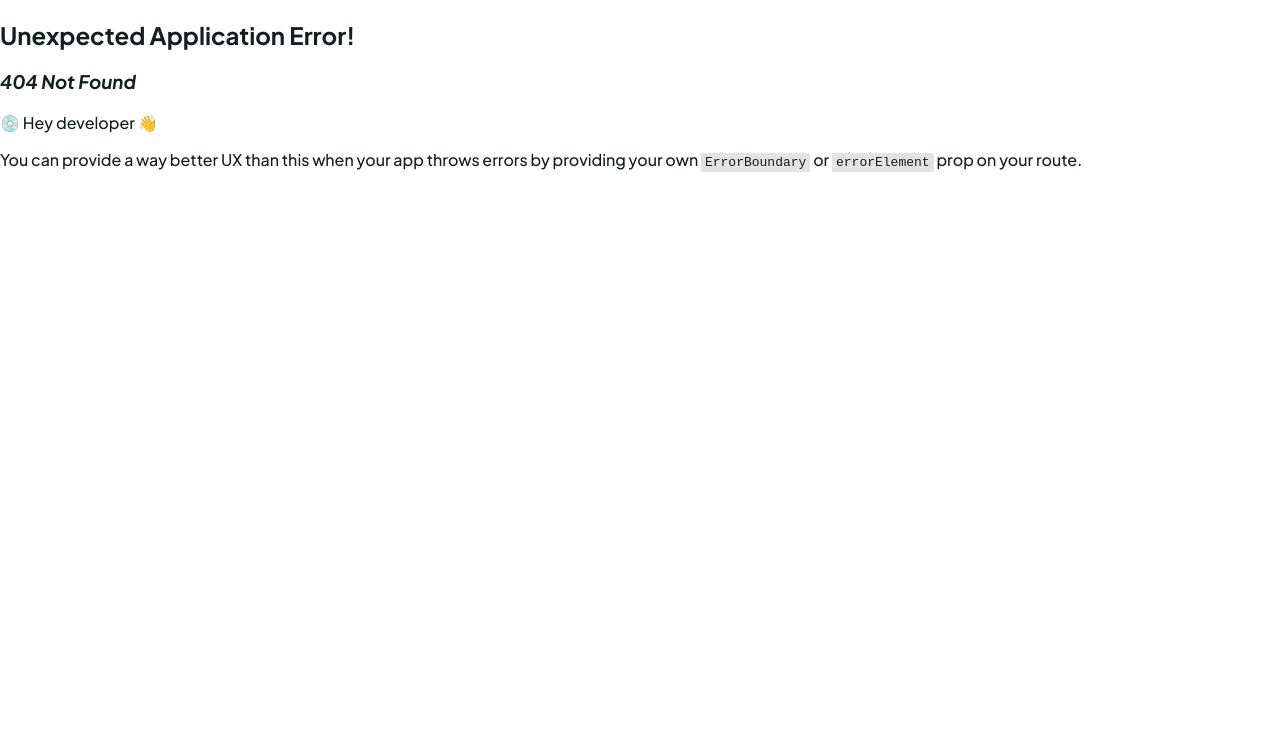
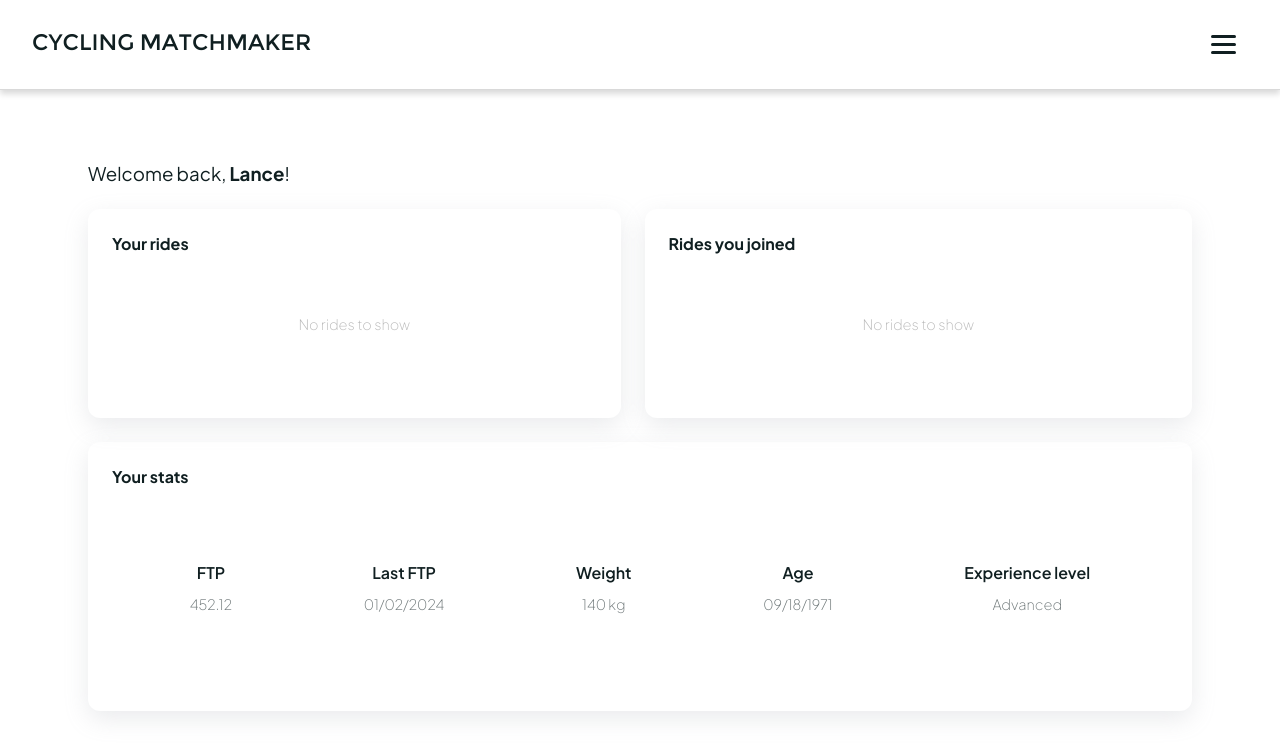
Before and after one commit to sebassarmiento/cycling-matchmaker-frontend, a React (Vite) app: page /app/profile in a window 1280 px wide. Before the commit this address had no page. Shown: the top 754 px of the page. Built offline with nearby package versions, Linux system fonts and the light colour scheme.

Commit message:
Adding basic profile page and navbar menu after login

```diff
--- a/src/components/Button.tsx
+++ b/src/components/Button.tsx
@@ -3,13 +3,16 @@ import "../styles/components/button.css"
 
 interface ButtonProps {
     type: 'primary' | 'secondary';
+    disabled?: boolean;
     width?: number;
     children: React.ReactNode;
 }
 
-const Button: React.FC<ButtonProps> = ({ type, children }) => {
+const Button: React.FC<ButtonProps> = ({ type, disabled, children }) => {
     // Determine the button's className based on the `type` prop
-    const className = "button " + (type === 'primary' ? 'button-primary' : 'button-secondary');
+    let className = "button " + (type === 'primary' ? 'button-primary' : 'button-secondary');
+
+    className += (disabled ? " button-disabled" : "");
 
     return (
         <button className={className} >
--- /dev/null
+++ b/src/components/Navbar.tsx
@@ -0,0 +1,26 @@
+import React, { useState } from "react";
+import "../styles/components/navbar.css";
+import SideMenu from "./SideMenu";
+
+const Navbar: React.FC = () => {
+    const [menuOpen, setMenuOpen] = useState(false);
+
+    const toggleMenu = () => {
+        setMenuOpen(!menuOpen);
+    }
+
+    return (
+        <div className="navbar-main-container">
+            <div className="navbar-brand">
+                <div>Cycling Matchmaker</div>
+            </div>
+            <div onClick={toggleMenu} className="hamburger-navbar-menu-container">
+                <div className="hamburger-navbar-menu"></div>
+            </div>
+
+            <SideMenu isOpen={menuOpen} onClose={toggleMenu} />
+        </div>
+    );
+};
+
+export default Navbar;
--- /dev/null
+++ b/src/components/SideMenu.tsx
@@ -0,0 +1,28 @@
+import React from "react";
+import "../styles/components/side-menu.css";
+import { Link } from "react-router-dom";
+
+interface SideMenuProps {
+    isOpen: boolean;
+    onClose: () => void;
+}
+
+const SideMenu: React.FC<SideMenuProps> = ({ isOpen, onClose }) => {
+    if (!isOpen) return null;
+
+    return (
+        <>
+            <div onClick={onClose} className="side-menu-overlay-container">
+            </div>
+            <div className="side-menu-container">
+                <span onClick={onClose} className="side-menu-close-btn"></span>
+                <div className="side-menu-option">Profile</div>
+                <div className="side-menu-option">Rides</div>
+                <div className="side-menu-option">Create Ride</div>
+                <Link to="/login" ><div className="side-menu-option">Log out</div></Link>
+            </div>
+        </>
+    );
+};
+
+export default SideMenu;
--- a/src/index.css
+++ b/src/index.css
@@ -22,6 +22,10 @@ html, body {
     box-sizing: border-box;
 }
 
+h1, h2, h3, h4, h5, h6 {
+    margin: 0px;
+}
+
 a {
     text-decoration: none;
 }
--- a/src/main.tsx
+++ b/src/main.tsx
@@ -5,6 +5,7 @@ import { createBrowserRouter, RouterProvider } from 'react-router-dom'
 import LandingPage from './routes/LandingPage'
 import LoginPage from './routes/LoginPage'
 import SignupPage from './routes/SignupPage'
+import ProfilePage from './routes/app/ProfilePage'
 
 
 const router = createBrowserRouter([
@@ -19,6 +20,10 @@ const router = createBrowserRouter([
   {
     path: "/signup",
     element: <SignupPage />
+  },
+  {
+    path: "/app/profile",
+    element: <ProfilePage />
   }
 ])
 
--- /dev/null
+++ b/src/mockData/userMockUp.json
@@ -0,0 +1,23 @@
+{
+    "id": 12345,
+    "username": "Lance.armstrong",
+    "email": "lance.armstrong@gmail.com",
+    "password": "mockpassword",
+    "firstName": "Lance",
+    "lastName": "Armstrong",
+    "sex": "Male",
+    "birthday": "09/18/1971",
+    "weight": 140,
+    "metric": true,
+    "FTP": 452.12,
+    "FTPdate": "01/02/2024",
+    "equipment": [],
+    "loginToken": "mockLoginToken",
+    "stravaAPIToken": "MockStravaAPIToken",
+    "stravaRefreshToken": "MockStravaRefreshToken",
+    "eventsHosted": [],
+    "eventsJoined": [],
+    "createdAt": "01/01/2024",
+    "lastLogin": "01/15/2024",
+    "emailAuthenticated": "lance.armstrong@gmail.com"
+}
--- a/src/routes/LoginPage.tsx
+++ b/src/routes/LoginPage.tsx
@@ -1,12 +1,19 @@
-import { Link } from "react-router-dom";
+import { Link, useNavigate } from "react-router-dom";
 import Button from "../components/Button";
 import "../styles/login.css"
 import { useState } from "react";
+import LoaderWheel from "../components/LoaderWheel";
 
 const LoginPage = () => {
 
+    const navigate = useNavigate();
+
     const [userName, setUserName] = useState<string>("");
     const [password, setPassword] = useState<string>("");
+
+    const [loginSuccessful, setLoginSuccessful] = useState<boolean>(true); // true for prototype only
+
+    const [loading, setLoading] = useState<boolean>(false);
 
     const handleNameChange = (e: React.ChangeEvent<HTMLInputElement>) => {
         setUserName(e.target.value)
@@ -17,9 +24,30 @@ const LoginPage = () => {
     }
 
     const handleLogin = (e: any) => {
-        e.preventDefault();
-        console.log("The name is " + userName)
-        // fetch
+        if(userName == "" || password == ""){
+            console.log("hereeeeee")
+            return null;
+        } else {
+            e.preventDefault();
+            console.log("The name is " + userName)
+            // fetch
+            if(loginSuccessful){
+                setLoading(true);
+                setTimeout(() => {
+                    // navigate to "/app/profile", aka login
+                    navigate("/app/profile");
+                    console.log("navigated!");
+                }, 3000);
+            }
+        }
+    }
+
+    if(loading){
+        return (
+            <div>
+                <LoaderWheel />
+            </div>
+        )
     }
 
     return (
@@ -41,7 +69,7 @@ const LoginPage = () => {
                 </div>
 
                 <div onClick={handleLogin} className="login-form-login-btn" >
-                    <Button type="primary" >Login</Button>
+                    <Button disabled={userName == "" || password == ""} type="primary" >Login</Button>
                 </div>
                 <span className="login-form-to-signup" >Don't have an account?<span><Link to="/signup" >Sign up</Link></span></span>
             </form>
--- /dev/null
+++ b/src/routes/app/ProfilePage.tsx
@@ -0,0 +1,64 @@
+import Navbar from "../../components/Navbar";
+import "../../styles/profile-page.css";
+
+import mockUserData from "../../mockData/userMockUp.json";
+import { useEffect } from "react";
+
+const ProfilePage = () => {
+
+
+    useEffect(() => {
+        console.log(mockUserData);
+    }, [])
+
+
+    return (
+        <div className="profile-page-main-container" >
+            <Navbar />
+            <div className="profile-page-grid" >
+                <h3 className="profile-page-welcome-message" >Welcome back,  <b>{mockUserData.firstName}</b>!</h3>
+                <div className="profile-page-user-events" >
+                    <div className="profile-page-user-event" >
+                        <h4>Your rides</h4>
+                        <div>
+                            {mockUserData.eventsHosted.length > 0 ? mockUserData.eventsHosted.map((e) => <div>{e}</div> ) : <div className="profile-page-user-event-no-rides-text" >No rides to show</div>}
+                        </div>
+                    </div>
+                    <div className="profile-page-user-event" >
+                        <h4>Rides you joined</h4>
+                        <div>
+                            {mockUserData.eventsJoined.length > 0 ? mockUserData.eventsJoined.map((e) => <div>{e}</div> ) : <div className="profile-page-user-event-no-rides-text" >No rides to show</div>}
+                        </div>
+                    </div>
+                </div>
+                <div className="profile-page-user-stats" >
+                    <h4>Your stats</h4>
+                    <div className="profile-page-user-stats-data" >
+                        <div>
+                            <div>FTP</div>
+                            <div>{mockUserData.FTP}</div>
+                        </div>
+                        <div>
+                            <div>Last FTP</div>
+                            <div>{mockUserData.FTPdate}</div>
+                        </div>
+                        <div>
+                            <div>Weight</div>
+                            <div>{mockUserData.weight} kg</div>
+                        </div>
+                        <div>
+                            <div>Age</div>
+                            <div>{mockUserData.birthday}</div>
+                        </div>
+                        <div>
+                            <div>Experience level</div>
+                            <div>Advanced</div>
+                        </div>
+                    </div>
+                </div>
+            </div>
+        </div>
+    )
+};
+
+export default ProfilePage;
--- a/src/styles/components/button.css
+++ b/src/styles/components/button.css
@@ -16,3 +16,12 @@
     cursor: pointer;
     background-position: right center;
 }
+
+
+
+.button-disabled {
+    opacity: 0.3;
+}
+.button-disabled:hover {
+    cursor:not-allowed;
+}
--- /dev/null
+++ b/src/styles/components/navbar.css
@@ -0,0 +1,56 @@
+.navbar-main-container {
+    padding: 0px 32px;
+    height: 90px;
+    display: flex;
+    align-items: center;
+    justify-content: space-between;
+    border-bottom: 1px solid rgba(0, 0, 0, 0.15);
+    box-shadow: 0 4px 6px rgba(0, 0, 0, 0.15);
+}
+
+.navbar-main-container > .navbar-brand {
+    font-family: 'Khyay';
+    text-transform: uppercase;
+    color: var(--dark-color);
+    margin: 0px;
+    padding: 0px;
+    height: 50px;
+    display: flex;
+    align-items: center;
+    font-size: 1.4em;
+}
+
+
+
+.hamburger-navbar-menu-container {
+    padding: 18px 12px;
+}
+.hamburger-navbar-menu-container:hover {
+    cursor: pointer;
+}
+
+.hamburger-navbar-menu {
+    background-color: var(--dark-color);
+    height: 3px;
+    width: 25px;
+    border-radius: 4px;
+}
+
+.hamburger-navbar-menu::before, .hamburger-navbar-menu::after {
+    content: "";
+    position: absolute;
+    background-color: var(--dark-color);
+    height: 3px;
+    width: 25px;
+    border-radius: 4px;
+}
+
+
+
+
+.hamburger-navbar-menu::before {
+    transform: translateY(8px);
+}
+.hamburger-navbar-menu::after {
+    transform: translateY(-8px);
+}
--- /dev/null
+++ b/src/styles/components/side-menu.css
@@ -0,0 +1,67 @@
+.side-menu-overlay-container {
+    position: absolute;
+    top: 0;
+    left: 0;
+    height: 100vh;
+    width: 100vw;
+    background-color: rgba(0, 0, 0, 0.274);
+    animation: showSideMenuOverlay 0.3s ease-in-out;
+}
+@keyframes showSideMenuOverlay {
+    0% {opacity: 0;}
+    100% {opacity: 1;}
+}
+
+.side-menu-container {
+    background-color: white;
+    position: absolute;
+    right: 0;
+    top: 0;
+    padding: 24px;
+    height: 100vh;
+    width: 300px;
+    padding-top: 120px;
+    animation: slideInSideMenu 0.3s ease-in-out;
+}
+@keyframes slideInSideMenu {
+    0% {transform: translateX(100%);}
+    100% {transform: translateX(0);}
+}
+
+
+.side-menu-close-btn {
+    min-height: 40px;
+    min-width: 40px;
+    position: absolute;
+    top: 20px;
+    right: 240px;
+}
+.side-menu-close-btn:hover {
+    cursor: pointer;
+    opacity: 0.6;
+}
+
+.side-menu-close-btn::before, .side-menu-close-btn::after {
+    content: "";
+    position: absolute;
+    background-color: black;
+    height: 2px;
+    width: 24px;
+    border-radius: 4px;
+}
+.side-menu-close-btn::before {
+    transform: translate(4px, 18px) rotate(45deg);
+}
+.side-menu-close-btn::after {
+    transform: translate(4px, 18px) rotate(-45deg);
+}
+
+.side-menu-option {
+    padding: 12px;
+    border-bottom: 0.5px solid rgba(0, 0, 0, 0.361);
+    font-weight: 400;
+}
+.side-menu-option:hover {
+    cursor: pointer;
+    opacity: 0.6;
+}
--- /dev/null
+++ b/src/styles/profile-page.css
@@ -0,0 +1,77 @@
+.profile-page-main-container {
+    min-height: 100vh;
+    max-height: 100vh;
+}
+
+.profile-page-grid {
+    width: 100%;
+    max-width: 1200px;
+    margin: auto;
+    padding: 48px;
+}
+
+
+.profile-page-welcome-message {
+    font-weight: 400;
+    padding: 24px 0px;
+}
+
+
+.profile-page-user-events {
+    display: flex;
+    gap: 24px;
+}
+
+.profile-page-user-event {
+    background-color: white;
+    flex-grow: 1;
+    padding: 24px;
+    border-radius: 12px;
+    box-shadow: rgba(149, 157, 165, 0.2) 0px 8px 24px;
+}
+
+.profile-page-user-event-no-rides-text {
+    height: 140px;
+    display: flex;
+    align-items: center;
+    justify-content: center;
+    font-weight: 200;
+    color: rgba(0, 0, 0, 0.273);
+    font-size: 0.9em;
+}
+
+
+
+
+.profile-page-user-stats {
+    margin-top: 24px;
+    background-color: white;
+    padding: 24px;
+    border-radius: 12px;
+    box-shadow: rgba(149, 157, 165, 0.2) 0px 8px 24px;
+}
+
+.profile-page-user-stats-data {
+    padding: 24px;
+    display: flex;
+    gap: 24px;
+    min-height: 200px;
+}
+.profile-page-user-stats-data > div {
+
+    flex-grow: 1;
+    display: flex;
+    flex-direction: column;
+    align-items: center;
+    justify-content: center;
+    gap: 12px;
+    border-radius: 12px;
+}
+.profile-page-user-stats-data > div > div:first-child {
+    font-weight: 600;
+}
+.profile-page-user-stats-data > div > div:last-child {
+    font-weight: 200;
+    font-size: 0.9em;
+    opacity: 0.6;
+}
```
